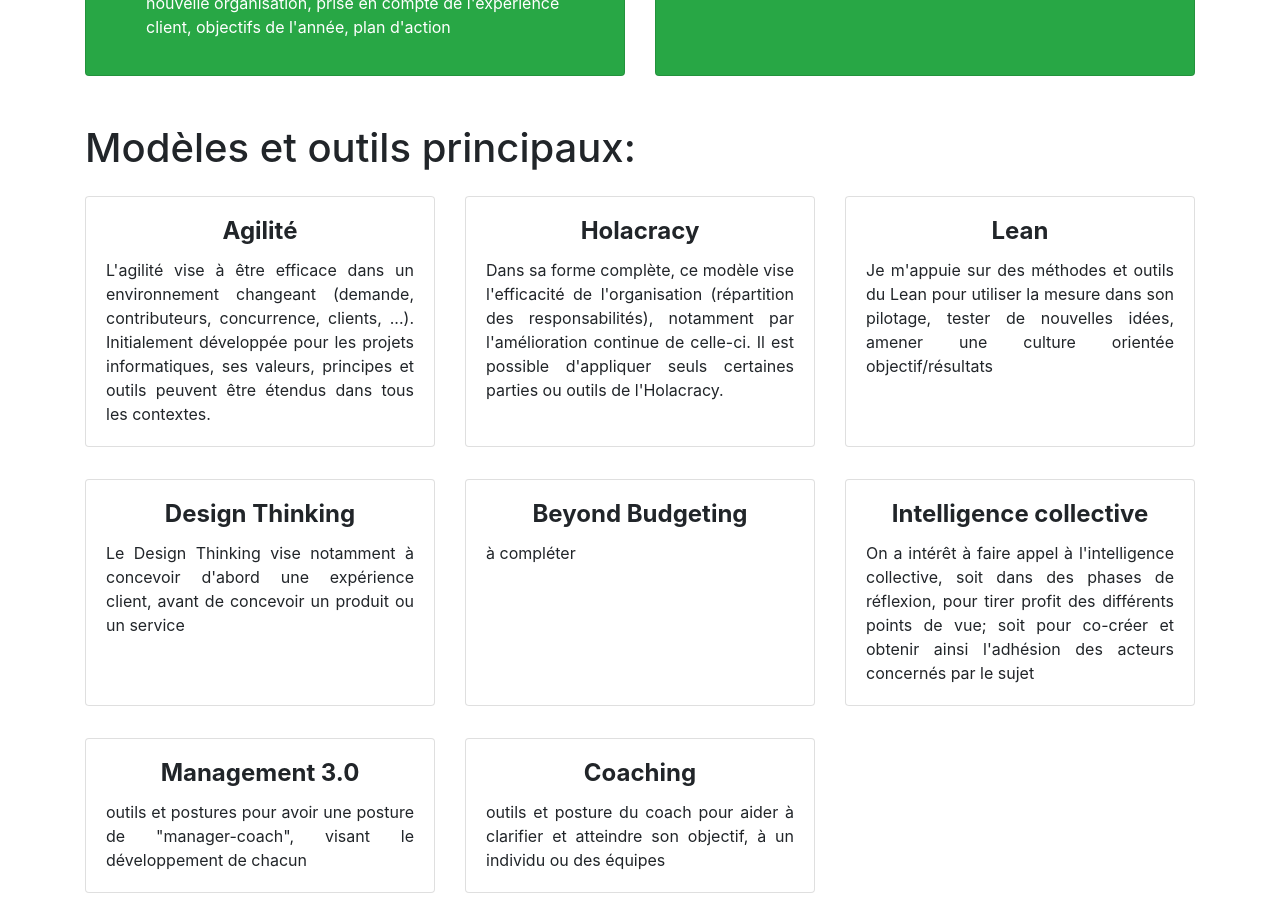
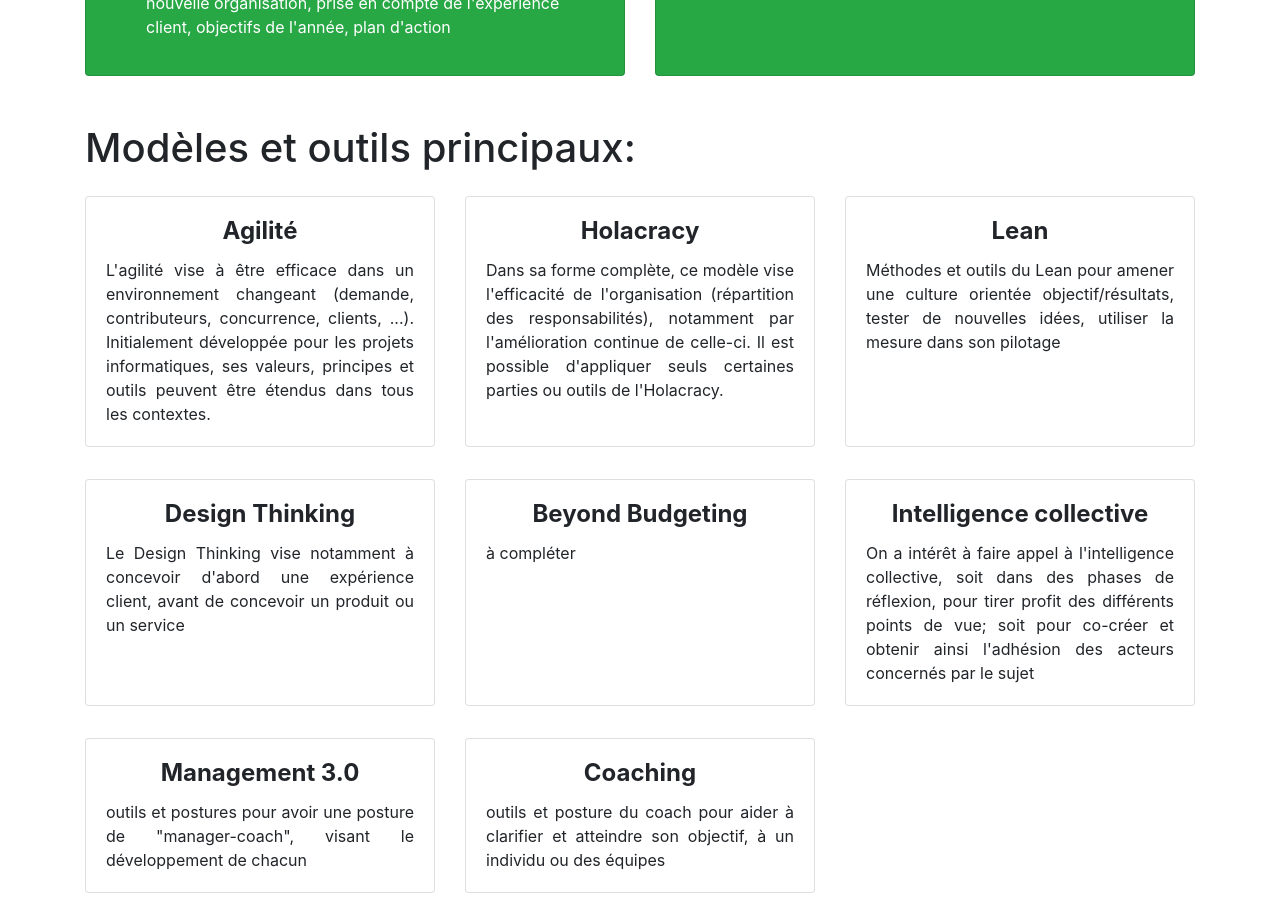
Before and after one commit to OrgaEvolutions/orgaevolutions.github.io, a Jekyll site: the page built from index.html, in a window 1280 px wide and 900 px high, scrolled down 1836 px. Built offline with Jekyll 4.4.1, drawn with Linux system fonts in a browser that asks for light colours.

Commit message:
Update modeles.yml

```diff
--- a/_data/modeles.yml
+++ b/_data/modeles.yml
@@ -5,7 +5,7 @@
   descr: Dans sa forme complète, ce modèle vise l'efficacité de l'organisation (répartition des responsabilités), notamment par l'amélioration continue de celle-ci. Il est possible d'appliquer seuls certaines parties ou outils de l'Holacracy.
 
 - nom: Lean
-  descr: Je m'appuie sur des méthodes et outils du Lean pour utiliser la mesure dans son pilotage, tester de nouvelles idées, amener une culture orientée objectif/résultats
+  descr: Méthodes et outils du Lean pour amener une culture orientée objectif/résultats, tester de nouvelles idées, utiliser la mesure dans son pilotage
 
 - nom: Design Thinking
   descr: Le Design Thinking vise notamment à concevoir d'abord une expérience client, avant de concevoir un produit ou un service
```
